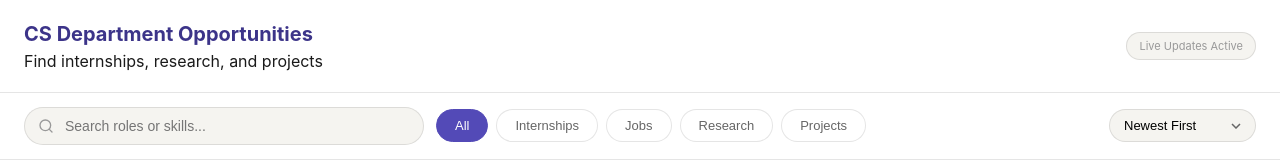
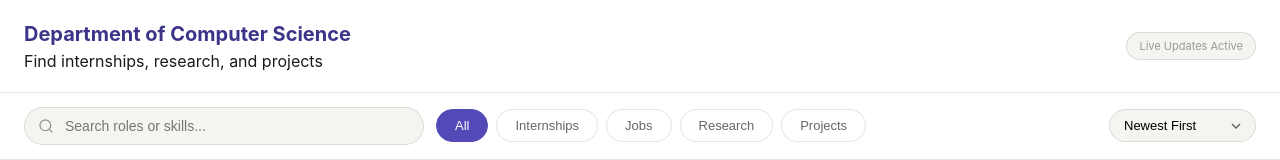
Before and after one commit to aswinpm-ofc/ai-and-ds, a plain HTML site: page index.html in a window 1280 px wide. Shown: the top 160 px of the page. Drawn offline with Linux system fonts and the light colour scheme.

Commit message:
Update index.html

```diff
--- a/index.html
+++ b/index.html
@@ -69,7 +69,7 @@
 
 <header class="site-header">
   <div>
-    <h1>CS Department Opportunities</h1>
+    <h1>Department of Computer Science</h1>
     <p>Find internships, research, and projects</p>
   </div>
   <div class="last-updated" id="last-updated">Connecting...</div>
```
